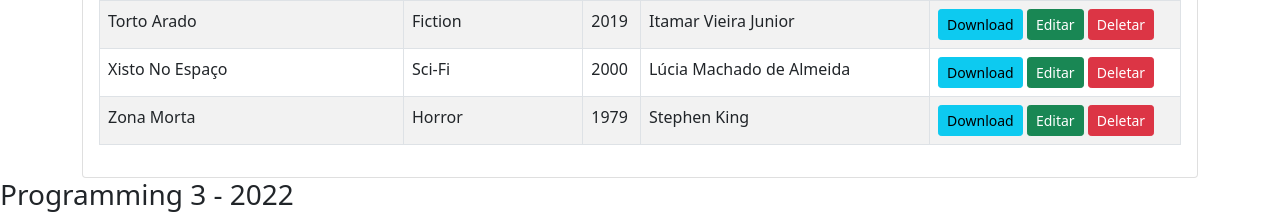
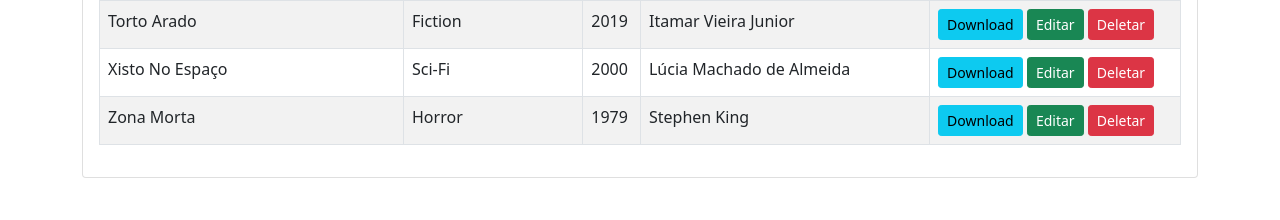
Before and after one commit to AlLeLu3/TrabalhoProgIng, a PHP site: page /restrita.php in a window 1280 px wide. Shown: the part 1825-2045 px from the top of the page. After the commit the page ends 2003 px from the top, so only its background shows below. Run offline with PHP 8.4, Linux system fonts and the light colour scheme; a user stored in the database is signed in; data comes from the database, SQL or seed files in the repository.

Commit message:
Update restrita.php

```diff
--- a/restrita.php
+++ b/restrita.php
@@ -200,10 +200,6 @@
     ?>
 </table>
         </main>
-        <footer id='page-footer'>
-            <h3>Programming  3 - 2022</h3>
-
-                    </footer>
 </div>
 </body>
 </html>
```
